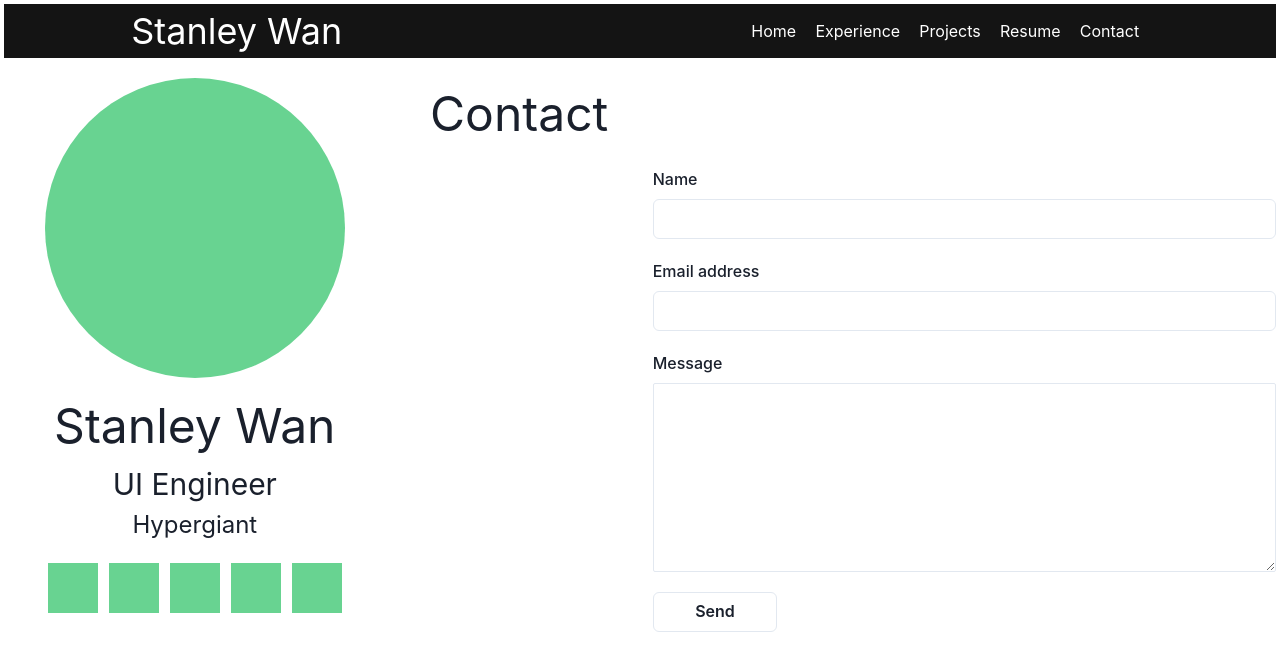
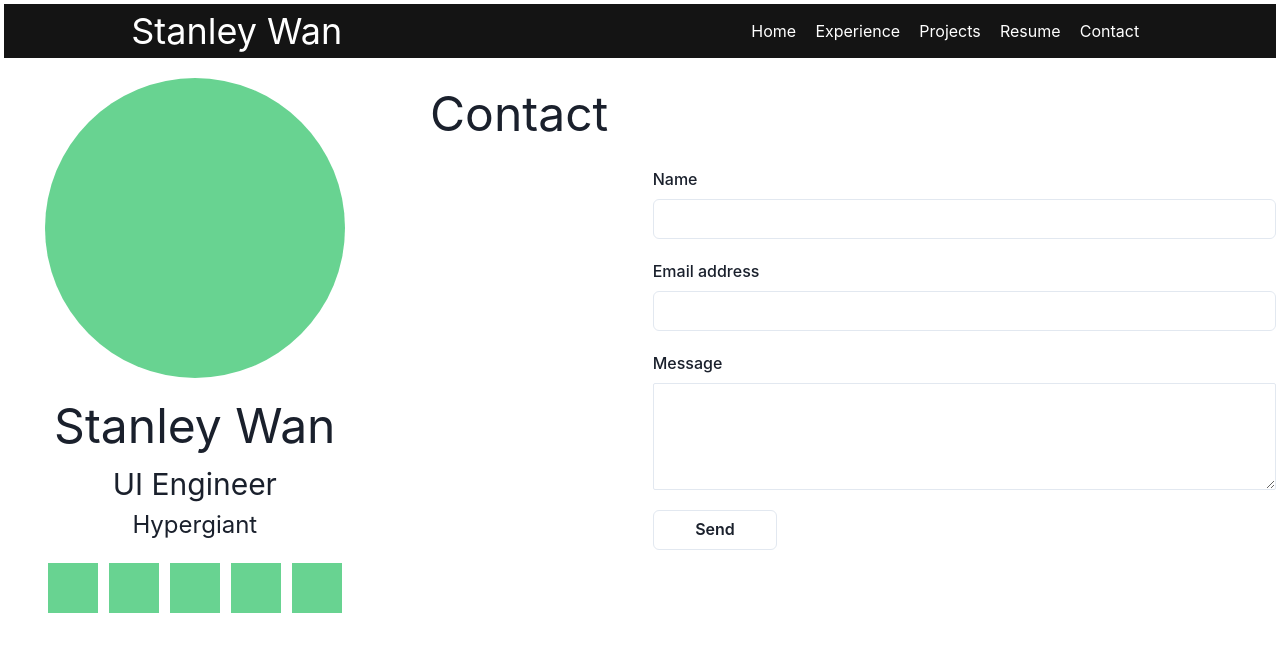
Before and after one commit to stanleywanone/portfolio, a Next.js app: page /core/Contact/Contact in a window 1280 px wide. Shown: the top 670 px of the page. Built offline with nearby package versions, Linux system fonts and the light colour scheme.

Commit message:
create sending email form

```diff
--- a/package.json
+++ b/package.json
@@ -12,6 +12,7 @@
     "@emotion/react": "^11",
     "@emotion/styled": "^11",
     "@pdftron/webviewer": "^8.2.0",
+    "emailjs-com": "^3.2.0",
     "framer-motion": "^5",
     "next": "12.0.8",
     "react": "17.0.2",
--- a/pages/core/Contact/Contact.tsx
+++ b/pages/core/Contact/Contact.tsx
@@ -8,40 +8,83 @@ import {
   Text,
   Button,
   Textarea,
+  useToast,
 } from "@chakra-ui/react"
+import emailjs from "emailjs-com"
+import { AnyNaptrRecord } from "dns"
 
 export const Contact: FC = () => {
   const [message, setMessage] = useState("")
   const [name, setName] = useState("")
-  const [email, setAddress] = useState("")
+  const [email, setEmail] = useState("")
+  const toast = useToast()
+
+  const sendEmail = (e: any) => {
+    e.preventDefault()
+
+    emailjs
+      .sendForm(
+        "service_bfezyzr",
+        "template_uynxe8w",
+        e.target,
+        "user_EQtCQMx5xcaDVV7NMZenU"
+      )
+      .then(
+        (result) => {
+          toast({
+            title: "Sent Successfully",
+            status: "success",
+            duration: 9000,
+            isClosable: true,
+          })
+          console.log(result.text)
+        },
+        (error) => {
+          console.log(error.text)
+        }
+      )
+  }
+
   return (
     <Flex w="full">
       <Flex w="30%" justifyContent="center">
         <Text fontSize="5xl">Contact</Text>
       </Flex>
       <Flex w="70%" flexDirection="column" mt="10%">
+        <form onSubmit={sendEmail}>
           <FormControl mb={5}>
             <FormLabel>Name</FormLabel>
-          <Input id="name" />
+            <Input
+              id="name"
+              onChange={(e) => setName(e.target.value)}
+              value={name}
+              name="name"
+            />
           </FormControl>
           <FormControl mb={5}>
             <FormLabel>Email address</FormLabel>
-          <Input id="email" />
+            <Input
+              id="email"
+              onChange={(e) => setEmail(e.target.value)}
+              value={email}
+              name="email"
+            />
           </FormControl>
 
           <FormLabel>Message</FormLabel>
           <Textarea
-          // value={value}
-          // onChange={handleInputChange}
-
+            id="message"
+            value={message}
+            onChange={(e) => setMessage(e.target.value)}
             size="sm"
             h="30%"
             mb={5}
+            name="message"
           />
-
-        <Button w="20%" variant="outline">
+          <Button w="20%" variant="outline" type="submit">
             Send
           </Button>
+        </form>
       </Flex>
     </Flex>
   )
```
Also changed, not shown: 1 other file (tests, documents, lock files or other folders). Lines whose indentation alone changed are shown as unchanged.
